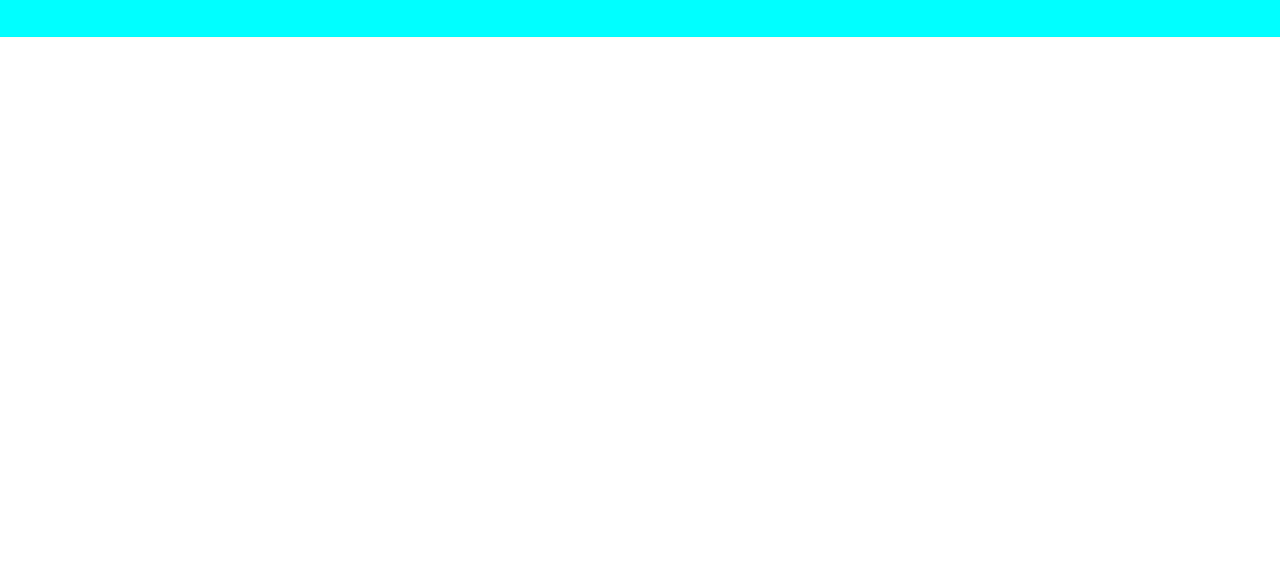
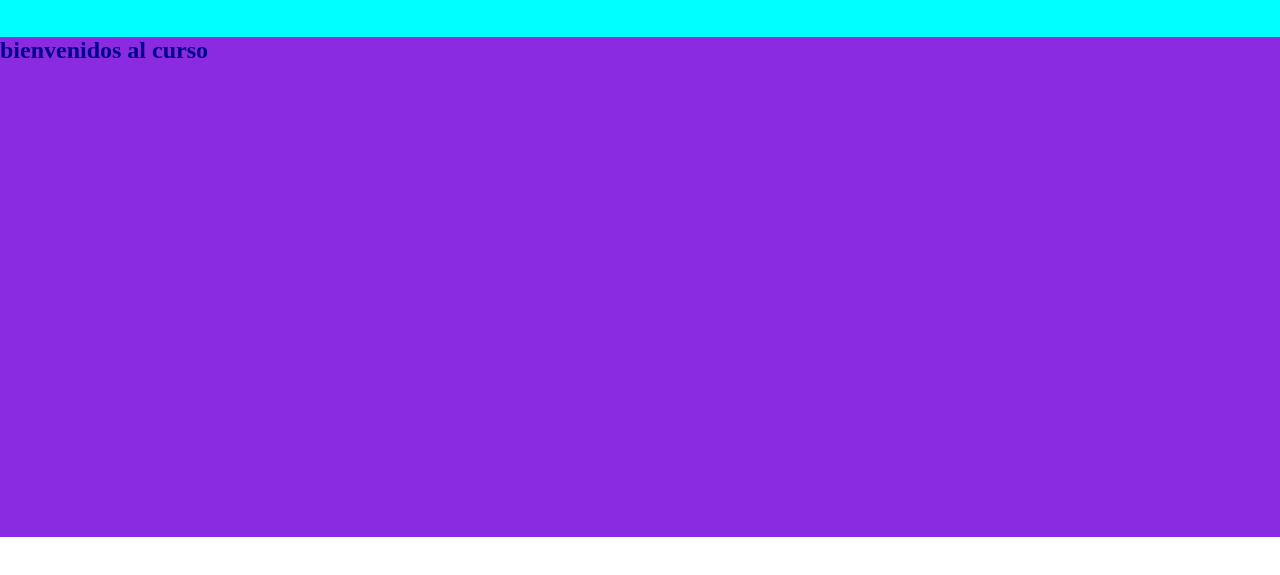
Before and after one commit to lixci/29240, a plain HTML site: page index.html in a window 1280 px wide. Shown: the part 163-738 px from the top of the page. Drawn offline with Linux system fonts and the light colour scheme.

Commit message:
AGREGUE MAIN CON TITULO Y COLORES

```diff
--- a/estilos.css
+++ b/estilos.css
@@ -15,3 +15,11 @@ p{
     text-align: justify;
     font-size: 30px;
 }
+main{
+    height: 500px;
+    width: 100%;
+    background-color: blueviolet;
+}
+h2{
+    color: darkblue;
+}
--- a/index.html
+++ b/index.html
@@ -12,5 +12,8 @@
         <h1>github</h1>
         <p>Lorem ipsum dolor sit amet consectetur adipisicing elit. Sunt aperiam exercitationem quaerat ducimus. Quibusdam nulla, culpa totam fuga omnis voluptates inventore possimus soluta, excepturi, sequi aspernatur quisquam sed ut eveniet.</p>
     </header>
+    <main>
+        <h2>bienvenidos al curso</h2>
+    </main>
 </body>
 </html>
```
